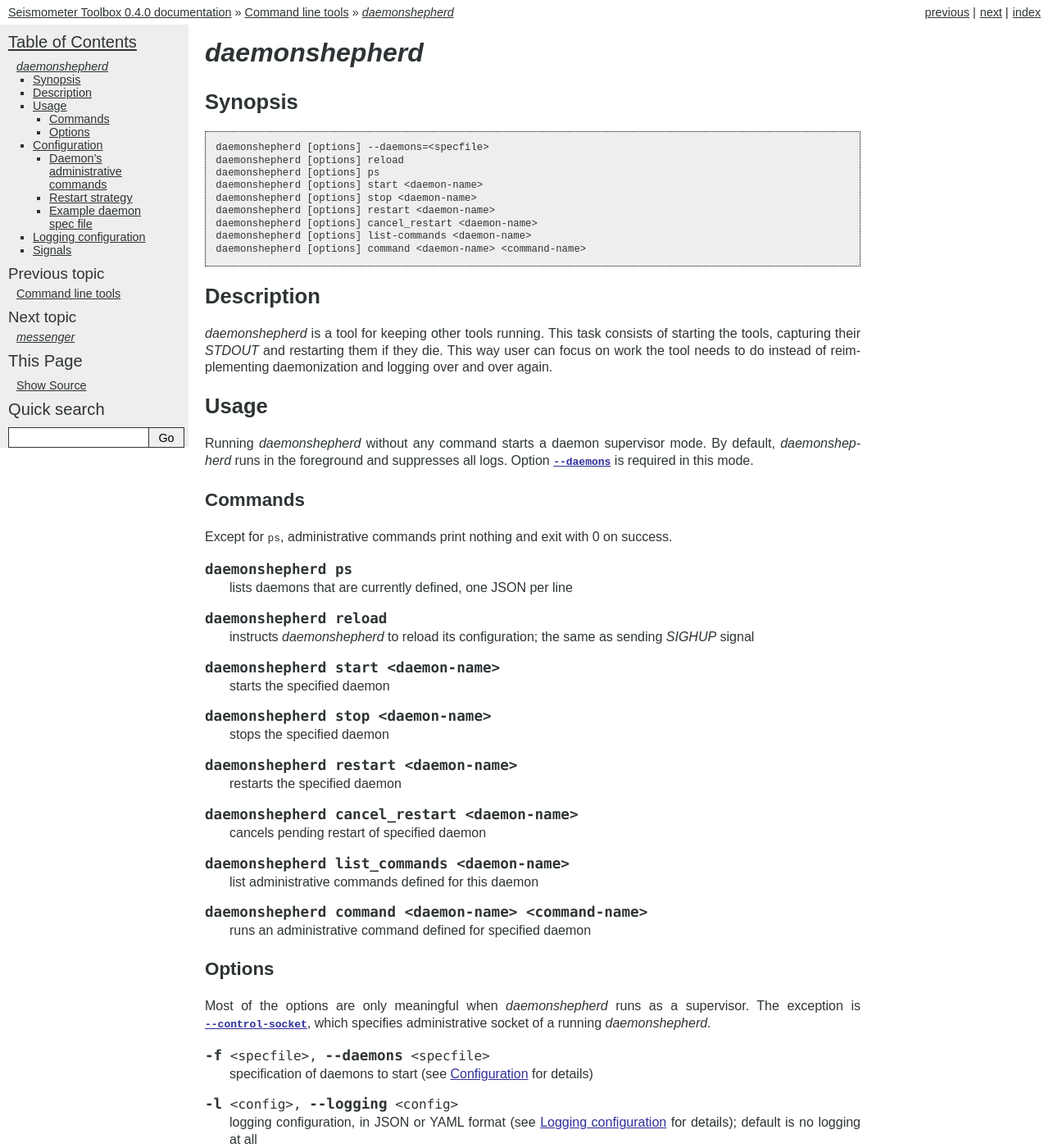
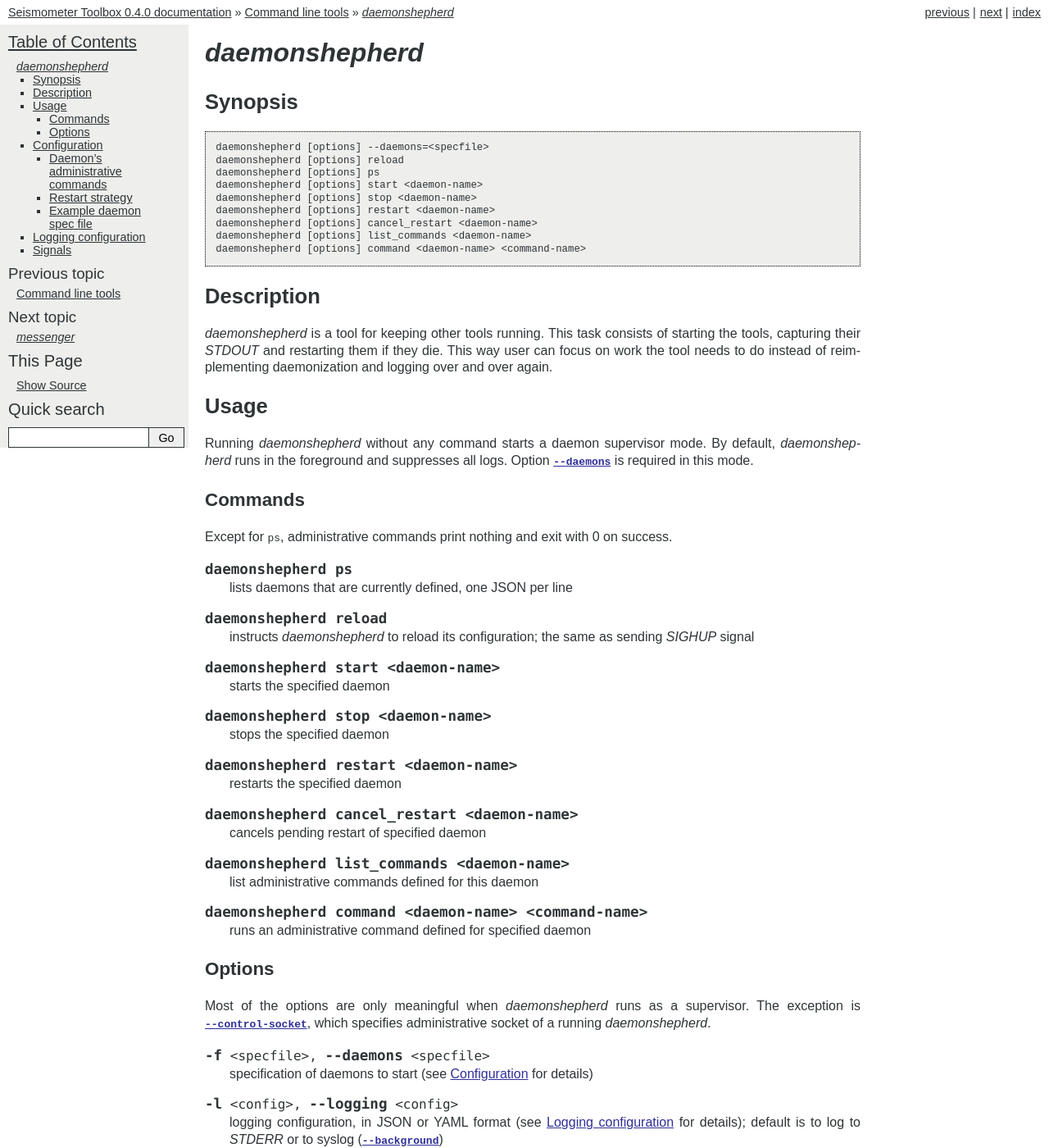
Before and after one commit to dozzie/seismometer-toolbox, a Sphinx documentation site: the page built from doc/manpages/daemonshepherd.rst, in a window 1280 px wide and 1400 px high. Shown: the whole window at 82% size. Built offline with Sphinx 7.4.7, drawn with Linux system fonts in a browser that asks for light colours; some of the changed text lies outside the part shown.

Commit message:
Added simplified logging config options for daemonshepherd.

```diff
--- a/doc/manpages/daemonshepherd.rst
+++ b/doc/manpages/daemonshepherd.rst
@@ -14,7 +14,7 @@
    daemonshepherd [options] stop <daemon-name>
    daemonshepherd [options] restart <daemon-name>
    daemonshepherd [options] cancel_restart <daemon-name>
-   daemonshepherd [options] list-commands <daemon-name>
+   daemonshepherd [options] list_commands <daemon-name>
    daemonshepherd [options] command <daemon-name> <command-name>
 
 Description
@@ -88,7 +88,20 @@
 .. option:: -l <config>, --logging <config>
 
    logging configuration, in JSON or YAML format (see
-   :ref:`daemonshepherd-logging` for details); default is no logging at all
+   :ref:`daemonshepherd-logging` for details); default is to log to *STDERR*
+   or to syslog (:option:`--background`)
+
+.. option:: --silent
+
+   don't log anywhere; this option is overriden by :option:`--logging`
+
+.. option:: --stderr
+
+   log to *STDERR*; this option is overriden by :option:`--logging`
+
+.. option:: --syslog
+
+   log to syslog; this option is overriden by :option:`--logging`
 
 .. option:: -s <path>, --control-socket <path>
 
```
Also changed, not shown: 1 other file.
